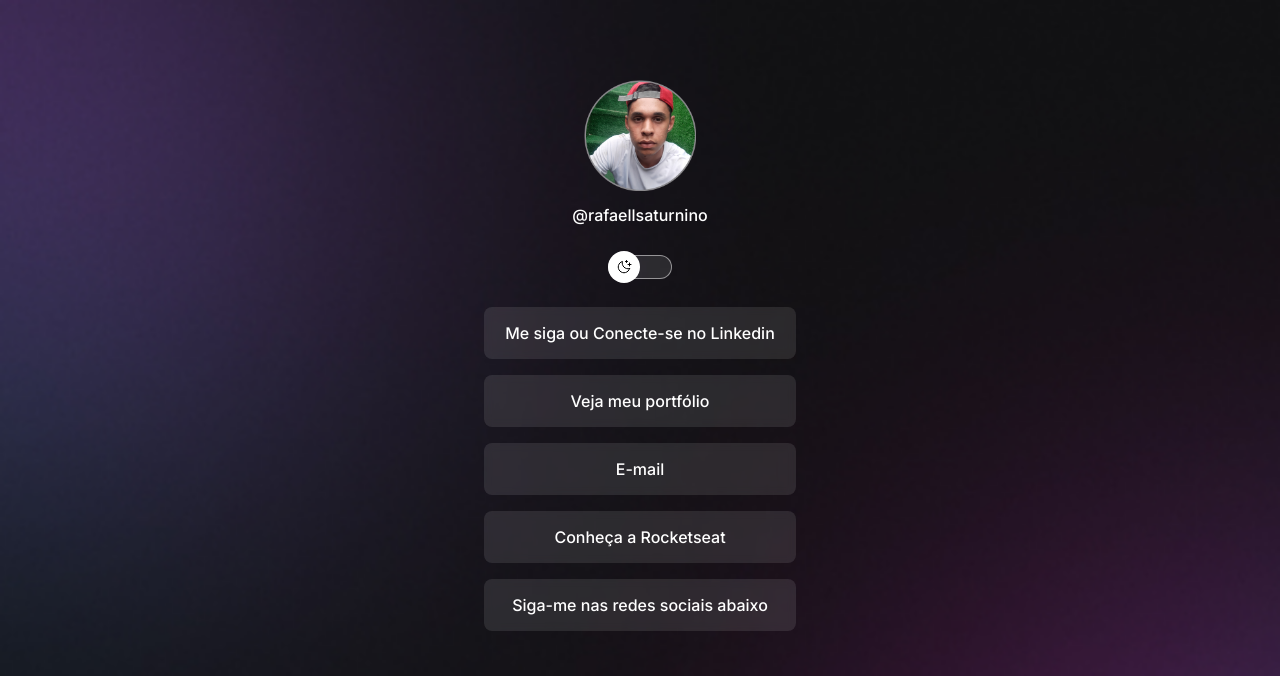
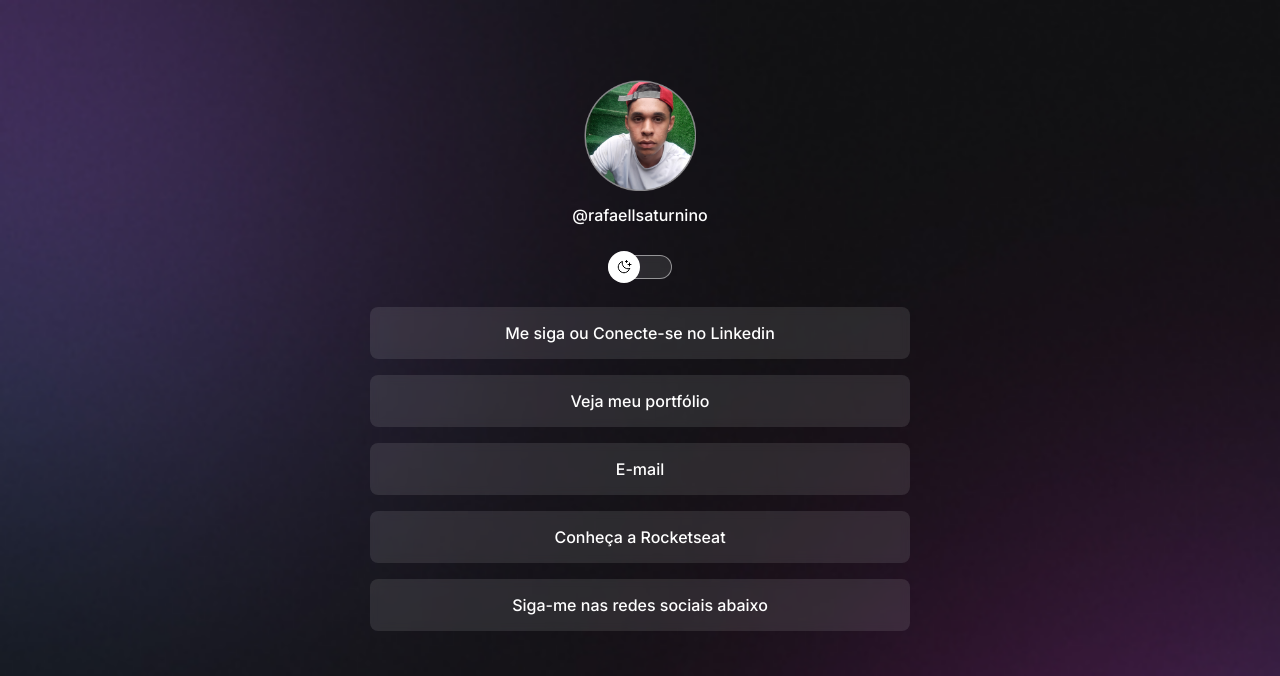
Before and after one commit to Rafaelsaturnino/ProjetoMeusLinks, a plain HTML site: page index.html in a window 1280 px wide. Shown: the top 676 px of the page. Drawn offline with nearby package versions, Linux system fonts and the light colour scheme.

Commit message:
adjust container width

```diff
--- a/style.css
+++ b/style.css
@@ -42,7 +42,8 @@ body * {
 }
 
 #container {
-  width: 360px;
+  width: 100%;
+  max-width: 588px;
   margin: 56px auto 0px;
   padding: 0 24px;
 }
@@ -96,7 +97,7 @@ body * {
   height: 24px;
   background: var(--surface-color);
   border: 1px solid var(--stroke-color);
-  -webkit-backdrop-filter: blur(4px);
+  backdrop-filter: blur(4px);
   border-radius: 9999px;
 }
 
```
Also changed, not shown: .github/preview.jpg (added), 1 other file.
